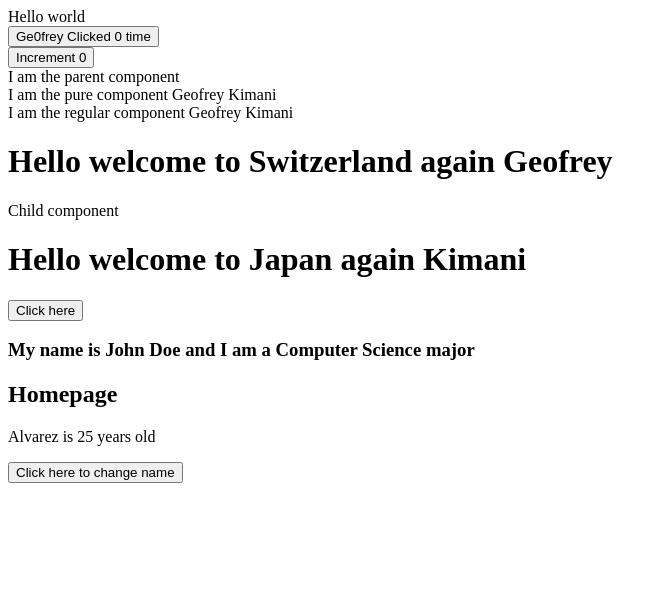
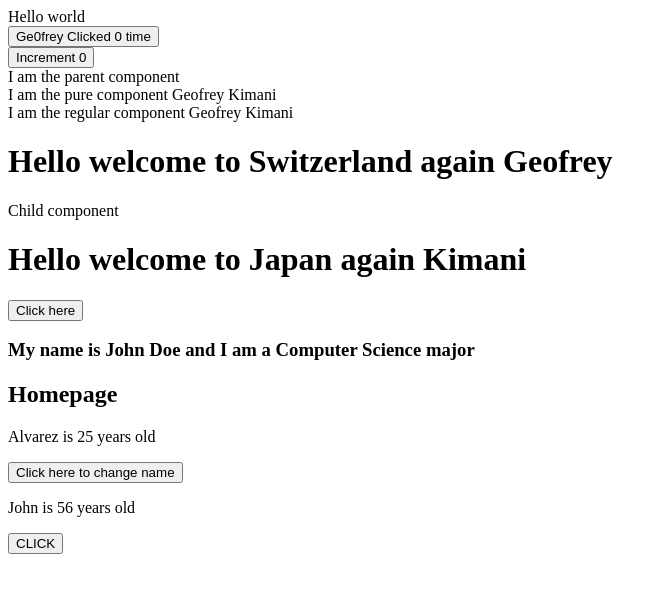
Before and after one commit to Ge0frey/simplilearn-react, a React (Create React App) app: page / in a window 1280 px wide. Shown: the top 592 px of the page, without its empty margins (0-666 px from the left). Built offline with nearby package versions, Linux system fonts and the light colour scheme.

Commit message:
State in class components

```diff
--- a/src/App.js
+++ b/src/App.js
@@ -5,6 +5,7 @@ import ParentComponent from "./Components/ParentComponent";
 import Classprops from "./Components/Classprops";
 import FunctionProps from "./Components/FunctionProps";
 import Home from "./Components/StateFunction";
+import StateClass from "./Components/StateClass";
 
 function App() {
   const major = "Computer Science";
@@ -22,6 +23,7 @@ function App() {
       </Classprops>
       <FunctionProps name = "John Doe" major = {major}/>
       <Home />
+      <StateClass/>
     </div>
   );
 }
--- /dev/null
+++ b/src/Components/StateClass.js
@@ -0,0 +1,32 @@
+import React, { Component } from 'react'
+
+class StateClass extends Component {
+
+    constructor(props) {
+      super(props)
+
+      this.state = {
+        name: "John",
+        age: 56
+      }
+    }
+
+    handleClick = () => {
+        this.setState ({
+            name: "Ludwig",
+            age: 25
+        })
+    }
+
+  render() {
+    const {name, age} = this.state
+    return (
+      <div>
+        <p>{name} is {age} years old </p>
+        <button onClick={this.handleClick}>CLICK</button>
+      </div>
+    )
+  }
+}
+
+export default StateClass
```
